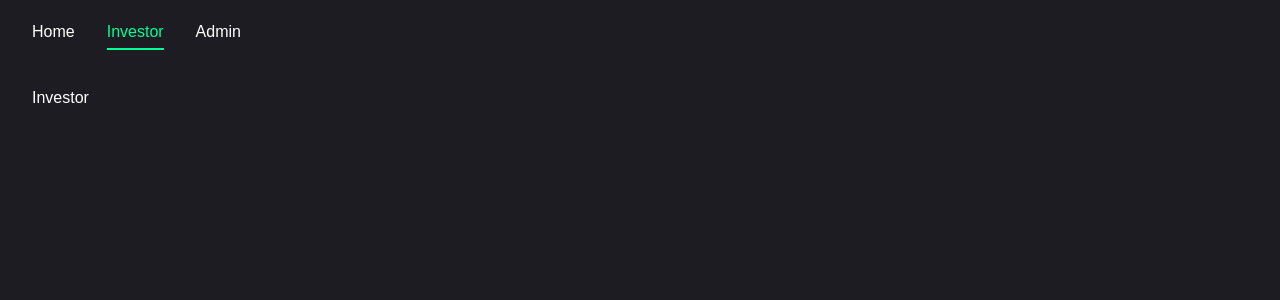
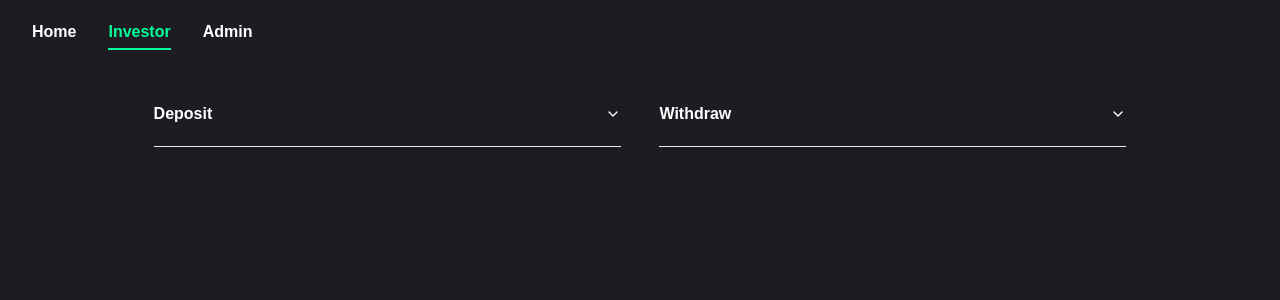
Before and after one commit to taeleenz38/erc4626, a Next.js app: page /investor in a window 1280 px wide. Shown: the top 300 px of the page. Built offline with nearby package versions, Linux system fonts and the light colour scheme.

Commit message:
navbar + investor page WIP

```diff
--- a/app/investor/page.tsx
+++ b/app/investor/page.tsx
@@ -1,9 +1,20 @@
-import React from 'react'
+import Deposit from "@/components/Deposit";
+import Withdraw from "@/components/Withdraw";
+import React from "react";
 
 const Investor = () => {
   return (
-    <div className="px-8 py-4">Investor</div>
-  )
-}
+    <div className="px-8 py-4">
+      <div className="w-4/5 mx-auto flex justify-between">
+        <div className="w-[48%]">
+          <Deposit />
+        </div>
+        <div className="w-[48%]">
+          <Withdraw />
+        </div>
+      </div>
+    </div>
+  );
+};
 
-export default Investor
+export default Investor;
--- /dev/null
+++ b/components/Deposit.tsx
@@ -0,0 +1,24 @@
+import React from "react";
+import {
+  Accordion,
+  AccordionContent,
+  AccordionItem,
+  AccordionTrigger,
+} from "@/components/ui/accordion";
+
+const Deposit = () => {
+  return (
+    <>
+      <Accordion type="single" collapsible>
+        <AccordionItem value="item-1">
+          <AccordionTrigger className="font-bold">Deposit</AccordionTrigger>
+          <AccordionContent>
+            Yes. It adheres to the WAI-ARIA design pattern.
+          </AccordionContent>
+        </AccordionItem>
+      </Accordion>
+    </>
+  );
+};
+
+export default Deposit;
--- /dev/null
+++ b/components/Fund.tsx
@@ -0,0 +1,9 @@
+import React from 'react'
+
+const Fund = () => {
+  return (
+    <div>Fund</div>
+  )
+}
+
+export default Fund
--- a/components/Nav.tsx
+++ b/components/Nav.tsx
@@ -29,7 +29,7 @@
             key={index}
             className={`${
               link.path === pathname && "text-accent border-b-2 border-accent"
-            } capitalize font-medium hover:text-accent transition-all`}
+            } capitalize font-semibold hover:text-accent transition-all`}
           >
             {link.name}
           </Link>
--- /dev/null
+++ b/components/Withdraw.tsx
@@ -0,0 +1,24 @@
+import React from "react";
+import {
+  Accordion,
+  AccordionContent,
+  AccordionItem,
+  AccordionTrigger,
+} from "@/components/ui/accordion";
+
+const Withdraw = () => {
+  return (
+    <>
+      <Accordion type="single" collapsible>
+        <AccordionItem value="item-2">
+          <AccordionTrigger className="font-bold">Withdraw</AccordionTrigger>
+          <AccordionContent>
+            Yes. It adheres to the WAI-ARIA design pattern.
+          </AccordionContent>
+        </AccordionItem>
+      </Accordion>
+    </>
+  );
+};
+
+export default Withdraw;
--- /dev/null
+++ b/components/ui/accordion.tsx
@@ -0,0 +1,58 @@
+"use client"
+
+import * as React from "react"
+import * as AccordionPrimitive from "@radix-ui/react-accordion"
+import { ChevronDown } from "lucide-react"
+
+import { cn } from "@/lib/utils"
+
+const Accordion = AccordionPrimitive.Root
+
+const AccordionItem = React.forwardRef<
+  React.ElementRef<typeof AccordionPrimitive.Item>,
+  React.ComponentPropsWithoutRef<typeof AccordionPrimitive.Item>
+>(({ className, ...props }, ref) => (
+  <AccordionPrimitive.Item
+    ref={ref}
+    className={cn("border-b", className)}
+    {...props}
+  />
+))
+AccordionItem.displayName = "AccordionItem"
+
+const AccordionTrigger = React.forwardRef<
+  React.ElementRef<typeof AccordionPrimitive.Trigger>,
+  React.ComponentPropsWithoutRef<typeof AccordionPrimitive.Trigger>
+>(({ className, children, ...props }, ref) => (
+  <AccordionPrimitive.Header className="flex">
+    <AccordionPrimitive.Trigger
+      ref={ref}
+      className={cn(
+        "flex flex-1 items-center justify-between py-4 font-medium transition-all hover:underline [&[data-state=open]>svg]:rotate-180",
+        className
+      )}
+      {...props}
+    >
+      {children}
+      <ChevronDown className="h-4 w-4 shrink-0 transition-transform duration-200" />
+    </AccordionPrimitive.Trigger>
+  </AccordionPrimitive.Header>
+))
+AccordionTrigger.displayName = AccordionPrimitive.Trigger.displayName
+
+const AccordionContent = React.forwardRef<
+  React.ElementRef<typeof AccordionPrimitive.Content>,
+  React.ComponentPropsWithoutRef<typeof AccordionPrimitive.Content>
+>(({ className, children, ...props }, ref) => (
+  <AccordionPrimitive.Content
+    ref={ref}
+    className="overflow-hidden text-sm transition-all data-[state=closed]:animate-accordion-up data-[state=open]:animate-accordion-down"
+    {...props}
+  >
+    <div className={cn("pb-4 pt-0", className)}>{children}</div>
+  </AccordionPrimitive.Content>
+))
+
+AccordionContent.displayName = AccordionPrimitive.Content.displayName
+
+export { Accordion, AccordionItem, AccordionTrigger, AccordionContent }
--- a/package.json
+++ b/package.json
@@ -9,6 +9,7 @@
     "lint": "next lint"
   },
   "dependencies": {
+    "@radix-ui/react-accordion": "^1.2.1",
     "@radix-ui/react-slot": "^1.1.0",
     "@radix-ui/react-tabs": "^1.1.1",
     "@radix-ui/react-tooltip": "^1.1.4",
--- a/tailwind.config.ts
+++ b/tailwind.config.ts
@@ -9,14 +9,14 @@
   ],
   theme: {
   	fontFamily: {
-		primary: ["var(--font-jetbrainsMono)", "monospace"],
+  		primary: ["var(--font-jetbrainsMono)", "monospace"]
   	},
   	extend: {
   		colors: {
   			primary: '#1c1c22',
   			accent: {
   				DEFAULT: '#00ff99',
-				hover: '#00e187',
+  				hover: '#00e187'
   			},
   			background: 'var(--background)',
   			foreground: 'var(--foreground)'
@@ -25,6 +25,28 @@
   			lg: 'var(--radius)',
   			md: 'calc(var(--radius) - 2px)',
   			sm: 'calc(var(--radius) - 4px)'
+  		},
+  		keyframes: {
+  			'accordion-down': {
+  				from: {
+  					height: '0'
+  				},
+  				to: {
+  					height: 'var(--radix-accordion-content-height)'
+  				}
+  			},
+  			'accordion-up': {
+  				from: {
+  					height: 'var(--radix-accordion-content-height)'
+  				},
+  				to: {
+  					height: '0'
+  				}
+  			}
+  		},
+  		animation: {
+  			'accordion-down': 'accordion-down 0.2s ease-out',
+  			'accordion-up': 'accordion-up 0.2s ease-out'
   		}
   	}
   },
```
Also changed, not shown: 1 other file (tests, documents, lock files or other folders). Lines whose indentation alone changed are shown as unchanged.
